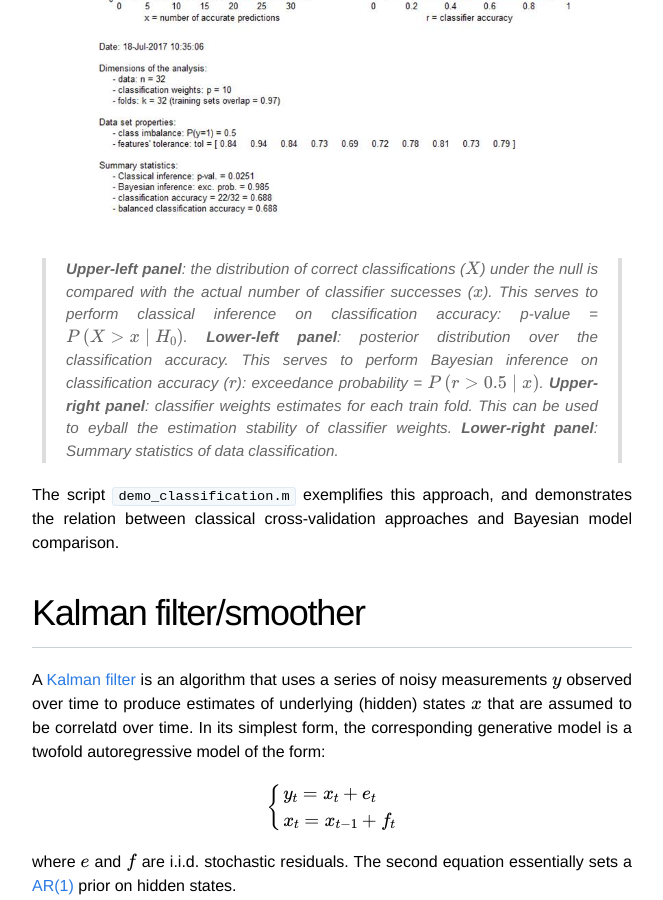
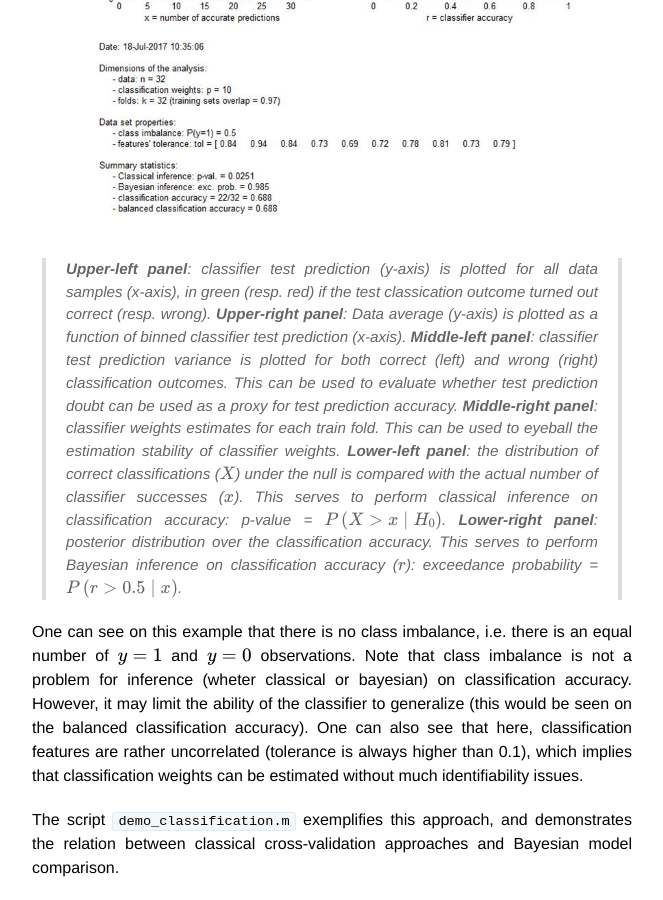
Before and after one commit to MBB-team/VBA-toolbox, a Jekyll site: the page built from _wiki/statistical-models.md, in a window 1280 px wide and 900 px high, scrolled down 9903 px. Shown: the whole window, without its empty margins (308-971 px from the left). Built offline with Jekyll 4.4.1, drawn with Linux system fonts in a browser that asks for light colours; nearby versions of some CDN libraries; formulas are drawn with MathJax 3.

Commit message:
Update statistical-models.md

````diff
--- a/_wiki/statistical-models.md
+++ b/_wiki/statistical-models.md
@@ -172,13 +172,13 @@
 % simulate binary data
 n = 32; % data sample size
 p = 10; % number of features
-X = randn(n,p); % feature matrix
+F = randn(n,p); % feature matrix
 b = 1+randn(p,1); % feature weights
 e = randn(n,1); % additional noise
-y = sig(X*b+e)>0.5;
+y = sig(F*b+e)>0.5;
 % classify data using default set-up
 sparse = 0; % sparse mode
-[posterior,out,all] = VBA_classification(X,y,n,1,[],sparse);
+[posterior,out,all] = VBA_classification(F,y,n,1,[],sparse);
 ```
 where `sparse`is a flag that can be used to perform sparse estimation of classifier weights.
 
@@ -186,7 +186,9 @@
 
 ![]({{ site.baseurl }}/images/wiki/VBA_classification.jpg)
 
-> **Upper-left panel**: the distribution of correct classifications ($$X$$) under the null is compared with the actual number of classifier successes ($$x$$). This serves to perform classical inference on classification accuracy: p-value = $$P\left( X>x \mid H_0 \right)$$. **Lower-left panel**: posterior distribution over the classification accuracy. This serves to perform Bayesian inference on classification accuracy ($$r$$): exceedance probability = $$P\left( r>0.5 \mid x \right)$$. **Upper-right panel**: classifier weights estimates for each train fold. This can be used to eyball the estimation stability of classifier weights. **Lower-right panel**: Summary statistics of data classification.
+> **Upper-left panel**: classifier test prediction (y-axis) is plotted for all data samples (x-axis), in green (resp. red) if the test classication outcome turned out correct (resp. wrong). **Upper-right panel**: Data average (y-axis) is plotted as a function of binned classifier test prediction (x-axis). **Middle-left panel**: classifier test prediction variance is plotted for both correct (left) and wrong (right) classification outcomes. This can be used to evaluate whether test prediction doubt can be used as a proxy for test prediction accuracy. **Middle-right panel**: classifier weights estimates for each train fold. This can be used to eyeball the estimation stability of classifier weights. **Lower-left panel**: the distribution of correct classifications ($$X$$) under the null is compared with the actual number of classifier successes ($$x$$). This serves to perform classical inference on classification accuracy: p-value = $$P\left( X>x \mid H_0 \right)$$. **Lower-right panel**: posterior distribution over the classification accuracy. This serves to perform Bayesian inference on classification accuracy ($$r$$): exceedance probability = $$P\left( r>0.5 \mid x \right)$$.
+
+One can see on this example that there is no class imbalance, i.e. there is an equal number of $$y=1$$ and $$y=0$$ observations. Note that class imbalance is not a problem for inference (wheter classical or bayesian) on classification accuracy. However, it may limit the ability of the classifier to generalize (this would be seen on the balanced classification accuracy). One can also see that here, classification features are rather uncorrelated (tolerance is always higher than 0.1), which implies that classification weights can be estimated without much identifiability issues.
 
 The script `demo_classification.m` exemplifies this approach, and demonstrates the relation between classical cross-validation approaches and Bayesian model comparison.
 
````
